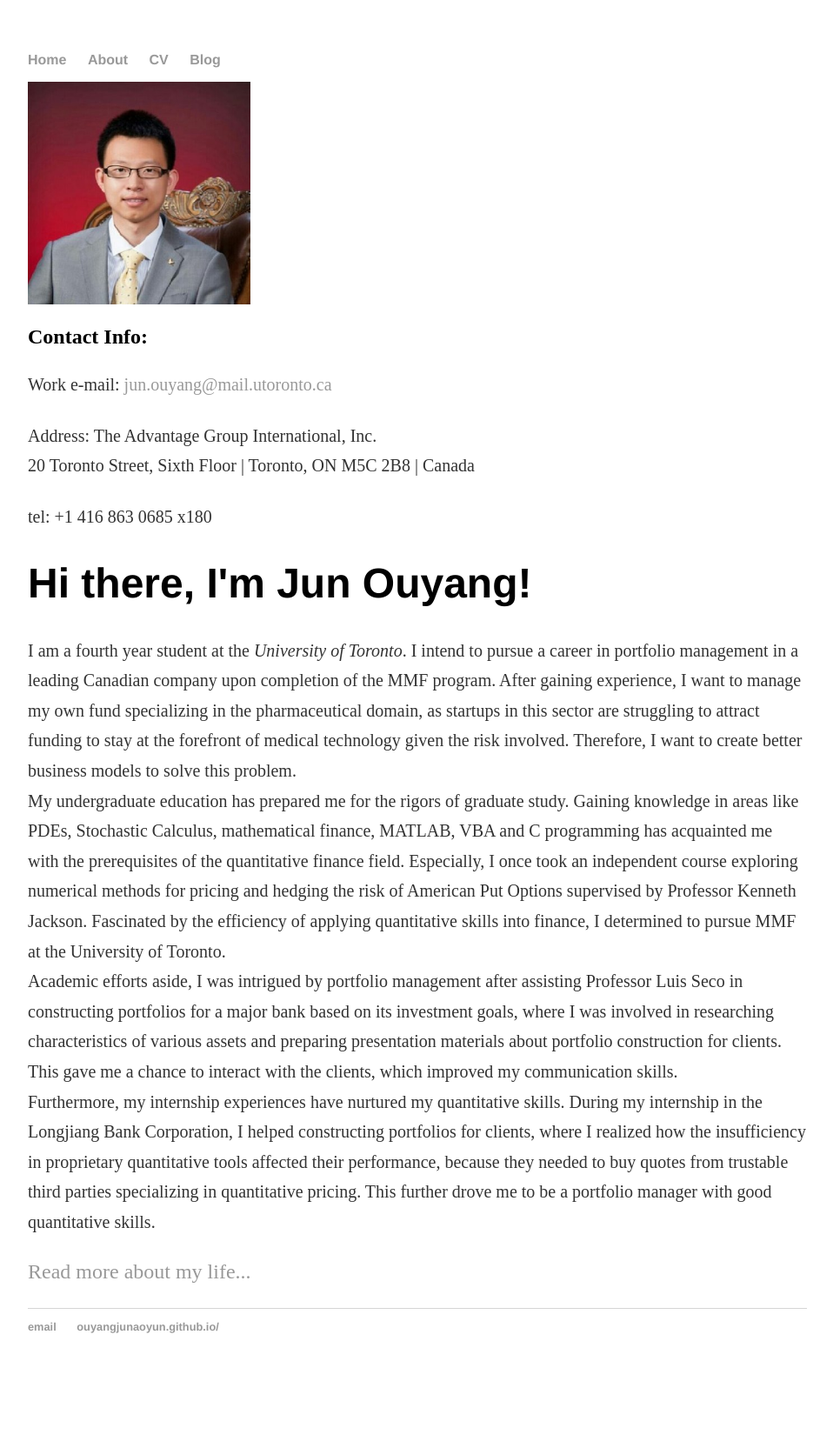
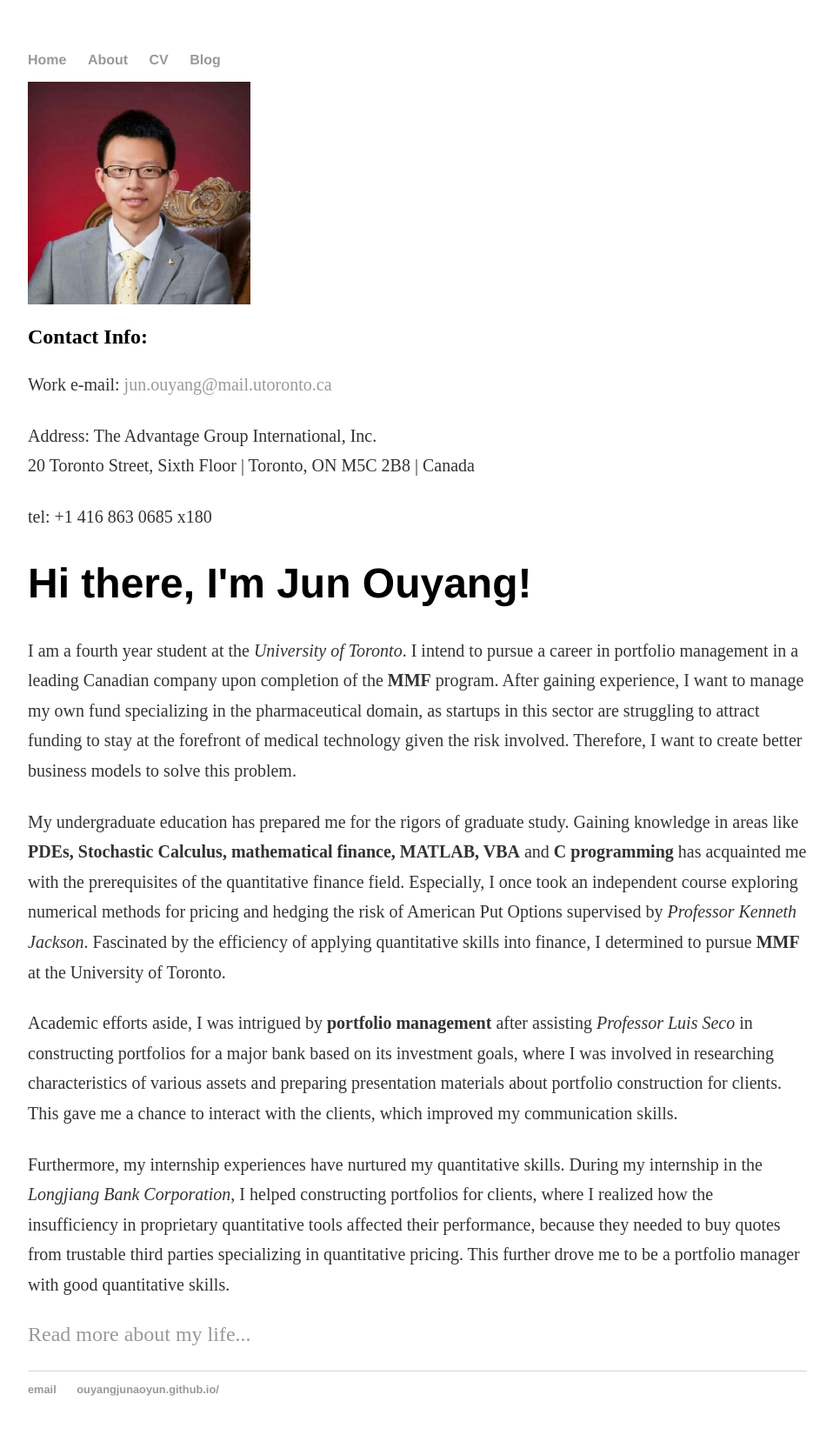
Before and after one commit to ouyangjunaoyun/mywebsite, a Jekyll site: the page built from index.html, in a window 1280 px wide. Shown: the whole page at 87% size, without its empty margins (160-1118 px from the left). Built offline with Jekyll 4.4.1, drawn with Linux system fonts in a browser that asks for light colours; before the commit the page ends 1593 px from its top, so only the background shows below that.

```diff
--- a/index.html
+++ b/index.html
@@ -19,13 +19,13 @@ title: Jun Ouyang, University of Toronto
 <div class="blurb">
 	<h1>Hi there, I'm Jun Ouyang!</h1>
 
-	<p><small>I am a fourth year student at the <em>University of Toronto</em>. I intend to pursue a career in portfolio management in a leading Canadian company upon completion of the MMF program. After gaining experience, I want to manage my own fund specializing in the pharmaceutical domain, as startups in this sector are struggling to attract funding to stay at the forefront of medical technology given the risk involved. Therefore, I want to create better business models to solve this problem. <br>
+	<p><small>I am a fourth year student at the <em>University of Toronto</em>. I intend to pursue a career in portfolio management in a leading Canadian company upon completion of the <b>MMF</b> program. After gaining experience, I want to manage my own fund specializing in the pharmaceutical domain, as startups in this sector are struggling to attract funding to stay at the forefront of medical technology given the risk involved. Therefore, I want to create better business models to solve this problem. </small></p>
 
-My undergraduate education has prepared me for the rigors of graduate study. Gaining knowledge in areas like PDEs, Stochastic Calculus, mathematical finance, MATLAB, VBA and C programming has acquainted me with the prerequisites of the quantitative finance field. Especially, I once took an independent course exploring numerical methods for pricing and hedging the risk of American Put Options supervised by Professor Kenneth Jackson. Fascinated by the efficiency of applying quantitative skills into finance, I determined to pursue MMF at the University of Toronto. <br>
+<p><small>My undergraduate education has prepared me for the rigors of graduate study. Gaining knowledge in areas like <b>PDEs, Stochastic Calculus, mathematical finance, MATLAB, VBA</b> and <b>C programming</b> has acquainted me with the prerequisites of the quantitative finance field. Especially, I once took an independent course exploring numerical methods for pricing and hedging the risk of American Put Options supervised by <em>Professor Kenneth Jackson</em>. Fascinated by the efficiency of applying quantitative skills into finance, I determined to pursue <b>MMF</b> at the University of Toronto. </small></p>
 
-Academic efforts aside, I was intrigued by portfolio management after assisting Professor Luis Seco in constructing portfolios for a major bank based on its investment goals, where I was involved in researching characteristics of various assets and preparing presentation materials about portfolio construction for clients. This gave me a chance to interact with the clients, which improved my communication skills. <br>
+	<p><small>Academic efforts aside, I was intrigued by <b>portfolio management</b> after assisting <em>Professor Luis Seco</em> in constructing portfolios for a major bank based on its investment goals, where I was involved in researching characteristics of various assets and preparing presentation materials about portfolio construction for clients. This gave me a chance to interact with the clients, which improved my communication skills. </small></p>
 
-Furthermore, my internship experiences have nurtured my quantitative skills. During my internship in the Longjiang Bank Corporation, I helped constructing portfolios for clients, where I realized how the insufficiency in proprietary quantitative tools affected their performance, because they needed to buy quotes from trustable third parties specializing in quantitative pricing. This further drove me to be a portfolio manager with good quantitative skills.</small></p>
+<p><small>Furthermore, my internship experiences have nurtured my quantitative skills. During my internship in the <em>Longjiang Bank Corporation</em>, I helped constructing portfolios for clients, where I realized how the insufficiency in proprietary quantitative tools affected their performance, because they needed to buy quotes from trustable third parties specializing in quantitative pricing. This further drove me to be a portfolio manager with good quantitative skills.</small></p>
 
 
 	<p><a href="/about">Read more about my life...</a></p>
```
